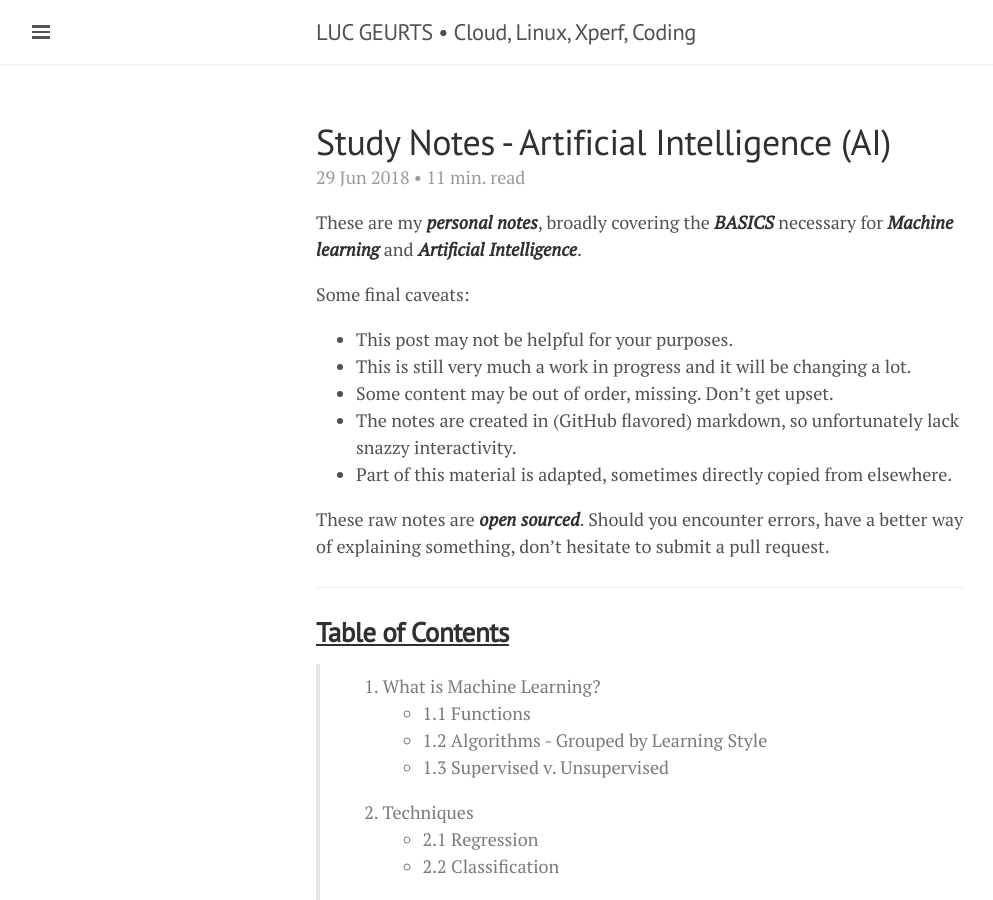
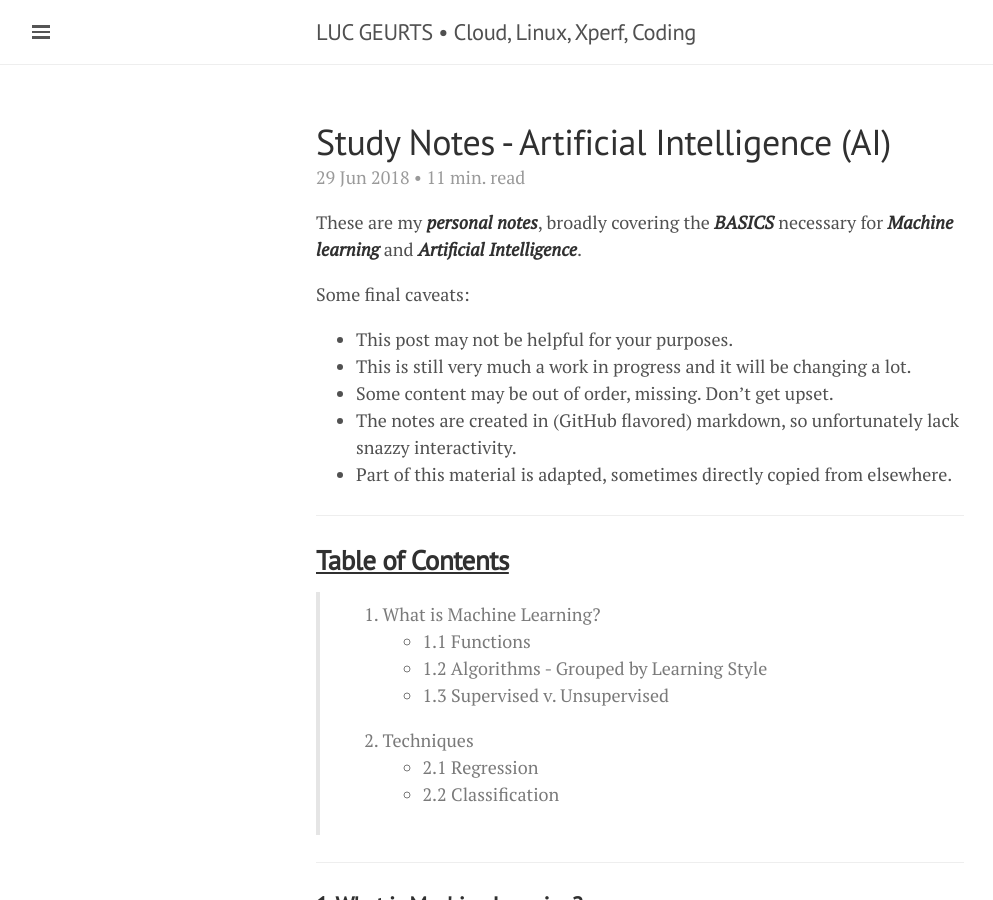
Before and after one commit to lgeurts/lgeurts.github.io, a Jekyll site: the page built from _posts/2018-06-29-artificial-intelligence-basics.md, in a window 1280 px wide and 900 px high. Shown: the whole window, without its empty margins (0-993 px from the left). Built offline with Jekyll 4.4.1, drawn with Linux system fonts in a browser that asks for light colours; nearby versions of some CDN libraries.

Commit message:
Update 2018-06-29-artificial-intelligence-basics.md

```diff
--- a/_posts/2018-06-29-artificial-intelligence-basics.md
+++ b/_posts/2018-06-29-artificial-intelligence-basics.md
@@ -15,8 +15,6 @@ Some final caveats:
 * Some content may be out of order, missing. Don't get upset.
 * The notes are created in (GitHub flavored) markdown, so unfortunately lack snazzy interactivity.
 * Part of this material is adapted, sometimes directly copied from elsewhere.
-
-These raw notes are ***open sourced***. Should you encounter errors, have a better way of explaining something, don't hesitate to submit a pull request.
 
 ------------------------------------------------------------------------------
 
```
